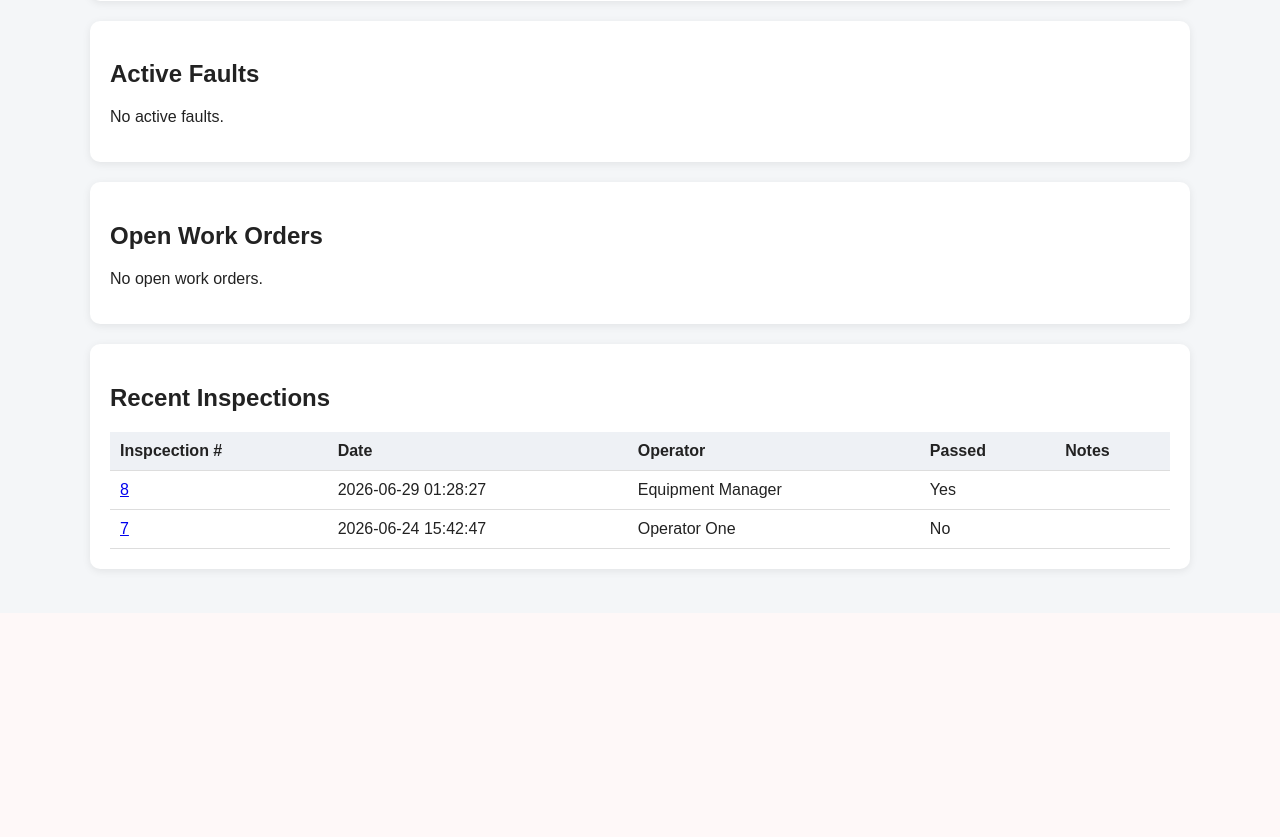
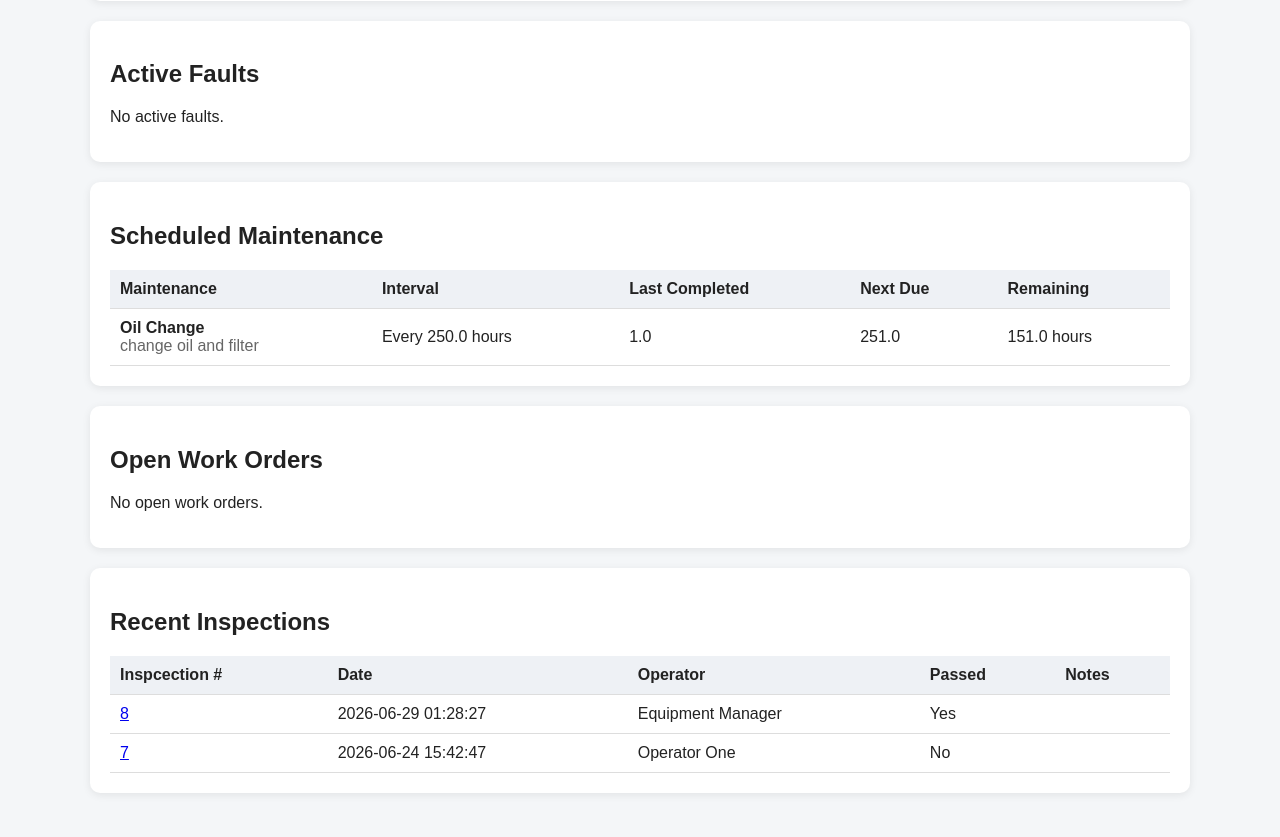
Before and after one commit to AndrewFrizzell/FleetMind, a Flask app: page /machines/4 in a window 1280 px wide. Shown: the part 666-1503 px from the top of the page. Before the commit the page ends 1241 px from the top, so only its background shows below. Run offline with Flask 3, Linux system fonts and the light colour scheme; a user stored in the database is signed in; data comes from the database, SQL or seed files in the repository; both versions use the stored data as it was after the commit.

Commit message:
service maint added to job detail, with add page.

```diff
--- a/fleetmind_db.py
+++ b/fleetmind_db.py
@@ -270,6 +270,38 @@ def create_tables(conn):
     );
     """)
 
+    #machine maintence items
+    cursor.execute("""
+        CREATE TABLE IF NOT EXISTS MaintenanceSchedule (
+            maintenance_id INTEGER PRIMARY KEY AUTOINCREMENT,
+            machine_id INTEGER NOT NULL,
+
+            name TEXT NOT NULL,
+            description TEXT,
+
+            interval_type TEXT NOT NULL
+                CHECK (interval_type IN ('hours', 'miles', 'days')),
+
+            interval_value REAL NOT NULL,
+
+            last_completed_meter REAL,
+            last_completed_date TEXT,
+
+            next_due_meter REAL,
+            next_due_date TEXT,
+
+            open_work_order_id INTEGER,
+
+            enabled INTEGER NOT NULL DEFAULT 1,
+            created_at TEXT NOT NULL DEFAULT (datetime('now')),
+
+            FOREIGN KEY (machine_id) REFERENCES Machine(machine_id),
+            FOREIGN KEY (open_work_order_id) REFERENCES Workorder(work_order_id),
+
+            UNIQUE(machine_id, name)
+            );
+    """)
+
 if __name__ == "__main__":
     conn = get_connection()
     create_tables(conn)
--- /dev/null
+++ b/logic_mods/maintenance.py
@@ -0,0 +1,85 @@
+def create_machine_schedule(
+        conn,
+        machine_id,
+        name,
+        description,
+        interval_type,
+        interval_value,
+        last_completed_meter=None,
+        last_completed_date=None
+):
+    cur = conn.cursor()
+
+    next_due_meter = None
+    next_due_date = None
+
+    if interval_type in ["hours", "miles"] and last_completed_meter is not None:
+        next_due_meter = float(last_completed_meter) + float(interval_value)
+
+    cur.execute("""
+        INSERT INTO MaintenanceSchedule (
+            machine_id,
+            name,
+            description,
+            interval_type,
+            interval_value,
+            last_completed_meter,
+            last_completed_date,
+            next_due_meter,
+            next_due_date,
+            enabled
+        )
+        VALUES (?, ?, ?, ?, ?, ?, ?, ?, ?, 1)
+    """, (
+        machine_id,
+        name,
+        description,
+        interval_type,
+        interval_value,
+        last_completed_meter,
+        last_completed_date,
+        next_due_meter,
+        next_due_date,
+    ))
+
+    conn.commit()
+    return cur.lastrowid
+
+def get_maintenance_schedules_for_machine(conn, machine_id):
+    cur = conn.cursor()
+
+    cur.execute("""
+        SELECT
+            ms.*,
+            m.current_meter_reading,
+            m.meter_type
+        FROM MaintenanceSchedule ms
+        JOIN Machine m
+            ON ms.machine_id = m.machine_id
+        WHERE ms.machine_id = ?
+            AND ms.enabled = 1
+        ORDER BY ms.name ASC
+    """, (
+        machine_id,
+    ))
+
+    return cur.fetchall()
+
+def get_maintenance_schedule_by_id(conn, maintenance_id):
+    cur = conn.cursor()
+
+    cur.execute("""
+        SELECT
+            ms.*,
+            m.unit_number,
+            m.current_meter_reading,
+            m.meter_type
+        FROM MaintenanceSchedule ms
+        JOIN Machine m
+            ON ms.machine_id = m.machine_id
+        WHERE ms.maintenace_id = ?
+    """, (
+        maintenance_id,
+    ))
+
+    return cur.fetchone()
--- a/web/routes/machine_routes.py
+++ b/web/routes/machine_routes.py
@@ -1,3 +1,5 @@
+import sqlite3
+
 from flask import (
     Blueprint,
     render_template,
@@ -23,6 +25,13 @@ from logic_mods.machines import (
     remove_item_from_machine_checklist,
     create_machine,
     create_master_checklist_item
+)
+
+from logic_mods.maintenance import (
+    get_maintenance_schedules_for_machine,
+    get_maintenance_schedule_by_id,
+    create_machine_schedule,
+
 )
 
 machine_bp = Blueprint("machine", __name__)
@@ -61,6 +70,7 @@ def machine_profile(machine_id):
     open_work_orders = get_open_work_orders_for_machine(conn, machine_id)
     recent_inspections = get_recent_inspections_for_machine(conn, machine_id)
     machine_checklist = get_machine_checklist(conn, machine_id)
+    maintenance_schedules = get_maintenance_schedules_for_machine(conn, machine_id)
     conn.close()
 
     return render_template(
@@ -70,7 +80,8 @@ def machine_profile(machine_id):
         open_work_orders=open_work_orders,
         recent_inspections=recent_inspections,
         machine_checklist=machine_checklist,
-        open_faults=open_faults
+        open_faults=open_faults,
+        maintenance_schedules=maintenance_schedules
     )
 
 
@@ -118,6 +129,21 @@ def add_machine():
 
             flash("Machine added.")
             return redirect(url_for("machine.machine_profile", machine_id=machine_id))
+
+        except sqlite3.IntegrityError as e:
+            conn.rollback()
+
+            error_text = str(e)
+
+            if "Machine.unit_number" in error_text:
+                flash("Unit number already exists.")
+            elif "Machine.serial_number" in error_text:
+                flash("Serial number already exists.")
+            elif "Machine.vin_number" in error_text:
+                flash("VIN number already exists.")
+            else:
+                flash("Unable to save machine.")
+            return redirect (url_for("machine.add_machine"))
 
 
         except Exception as e:
@@ -199,3 +225,62 @@ def remove_machine_checklist_item():
     conn.close()
 
     return redirect(url_for("machine.manage_machine_checklist", machine_id=int(machine_id)))
+
+
+@machine_bp.route("/machines/<int:machine_id>/maintenance/add", methods=["GET", "POST"])
+@login_required
+def add_machine_maintenance_schedule(machine_id):
+
+    if session.get("role") != "equipment_manager":
+        return "Forbidden", 403
+
+    conn = get_connection()
+    machine = get_machine_by_id(conn, machine_id)
+
+    if machine is None:
+        conn.close()
+        return "Machine not found", 404
+
+    if request.method == "POST":
+        name = (request.form.get("name") or "").strip()
+        description = (request.form.get("description") or "").strip()
+        interval_type = request.form.get("interval_type")
+        interval_value = request.form.get("interval_value") or None
+        start_meter = request.form.get("start_meter") or None
+        start_date = request.form.get("start_date") or None
+
+        if not name or not interval_type or not interval_value:
+            conn.close()
+            flash("Name, interval type, and intervale value are required.")
+            return redirect(url_for("machine.add_machine_maintenance_schedule", machine_id=machine_id))
+
+        try:
+            create_machine_schedule(
+                conn,
+                machine_id=machine_id,
+                name=name,
+                description=description,
+                interval_type=interval_type,
+                interval_value=float(interval_value),
+                last_completed_meter=float(start_meter) if start_meter else None,
+                last_completed_date=start_date
+            )
+
+            flash("Maintenance schedule added.")
+            return redirect(url_for("machine.machine_profile", machine_id=machine_id))
+
+        except Exception as e:
+            conn.rollback()
+            flash(f"Error adding maintenance schedule: {e}")
+            return redirect(url_for("machine.add_machine_maintenance_schedule", machine_id=machine_id))
+
+        finally:
+            conn.close()
+
+    conn.close()
+
+    return render_template(
+        "add_maintenance_schedule.html",
+        user=session,
+        machine=machine
+    )
--- a/web/routes/part_routes.py
+++ b/web/routes/part_routes.py
@@ -15,8 +15,7 @@ from logic_mods.parts import (
     add_work_order_part,
     get_all_work_order_parts,
     update_work_order_part_status,
-    get_work_order_part_by_id,
-    get_work_order_parts
+    get_work_order_part_by_id
 )
 
 from logic_mods.work_orders import (
--- a/web/templates/dashboard_operator.html
+++ b/web/templates/dashboard_operator.html
@@ -107,7 +107,7 @@
                                         </a>
                                     {% endif %}
                                 {% else %}
-                                    <a href="{{ url_for('inpsection.new_inspection', machine_id=machine.machine_id) }}">
+                                    <a href="{{ url_for('inspection.new_inspection', machine_id=machine.machine_id) }}">
                                         Inspect
                                     </a>
                                 {% endif %}
--- a/web/templates/machine_profile.html
+++ b/web/templates/machine_profile.html
@@ -84,6 +84,72 @@
         </div>
 
         <div class="card">
+            <h2>Scheduled Maintenance</h2>
+
+            {% if maintenance_schedules and maintenance_schedules|length > 0 %}
+                <table>
+                    <tr>
+                        <th>Maintenance</th>
+                        <th>Interval</th>
+                        <th>Last Completed</th>
+                        <th>Next Due</th>
+                        <th>Remaining</th>
+                    </tr>
+
+                    {% for item in maintenance_schedules %}
+                        <tr>
+                            <td>
+                                <strong>{{ item.name }}</strong>
+                                <br>
+                                <span class="muted">{{ item.description or "" }}</span>
+                            </td>
+
+                            <td>
+                                Every {{ item.interval_value }} {{ item.interval_type }}
+                            </td>
+
+                            <td>
+                                {% if item.interval_type in ["hours", "miles"] %}
+                                    {{ item.last_completed_meter or "N/A" }}
+                                {% else %}
+                                    {{ item.last_completed_date or "N/A" }}
+                                {% endif %}
+                            </td>
+
+                            <td>
+                                {% if item.interval_type in ["hours", "miles"] %}
+                                    {{ item.next_due_meter or "N/A" }}
+                                {% else %}
+                                    N/A
+                                {% endif %}
+                            </td>
+
+                            <td>
+                                {% if item.interval_type in ["hours", "miles"] and item.next_due_meter %}
+                                    {{ item.next_due_meter - item.current_meter_reading }} {{ item.interval_type }}
+                                {% else %}
+                                    N/A
+                                {% endif %}
+                            </td>
+
+                        </tr>
+                    {% endfor %}
+                </table>
+            {% else %}
+                <p>No maintenance schedules added yet.</p>
+            {% endif %}
+
+            {% if user.role == "equipment_manager" %}
+                <p>
+                    <a class="primary" href="{{ url_for('machine.add_machine_maintenance_schedule',
+                                        machine_id=machine.machine_id) }}">
+                                        + Add Maintenance Schedule
+                                    </a>
+                </p>
+            {% endif %}
+        </div>
+
+        <div class="card">
             <h2>Open Work Orders</h2>
             {% if open_work_orders and open_work_orders|length > 0 %}
                 <table>
```
Also changed, not shown: migrate_work_order_maintenance.py (added, +45 -0 lines), web/templates/add_maintenance_schedule.html (added, +76 -0 lines), web/templates/partials/flag.html (added, +9 -0 lines), fleetmind.db, 1 other file.
